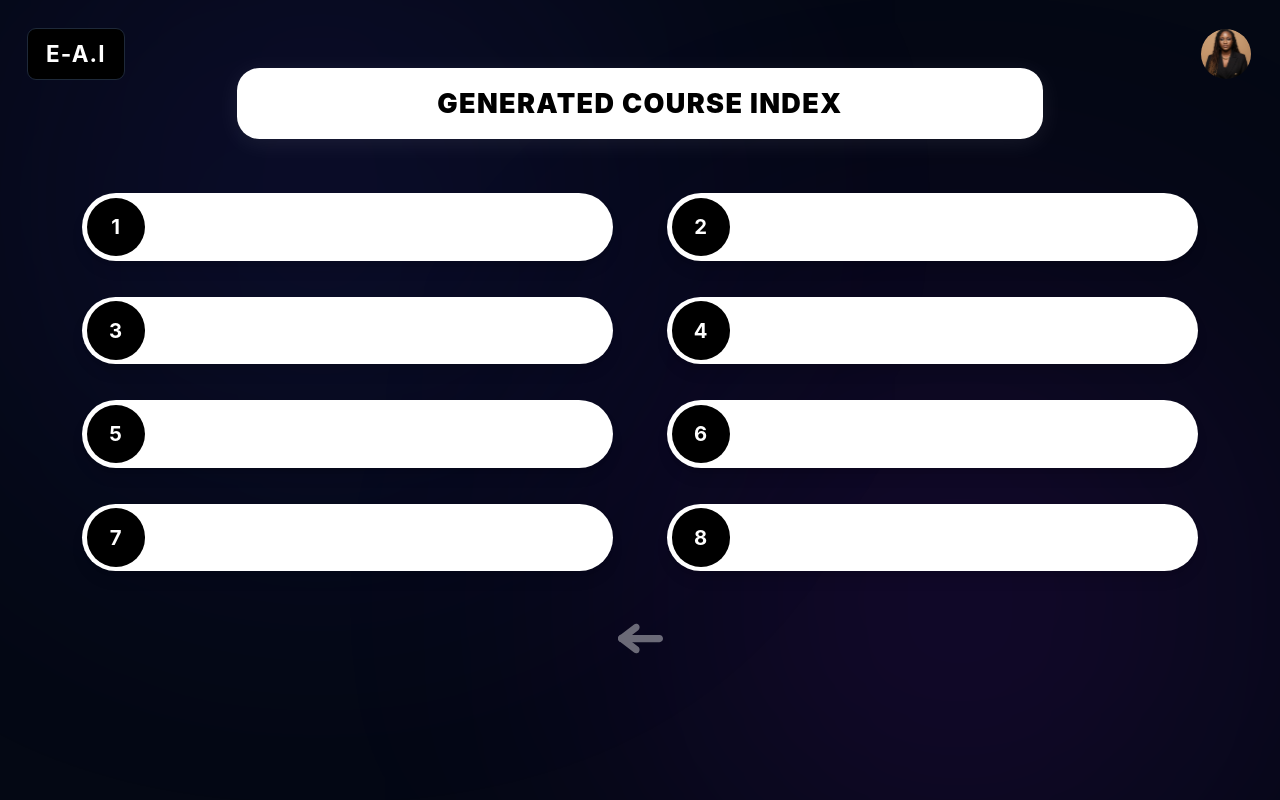
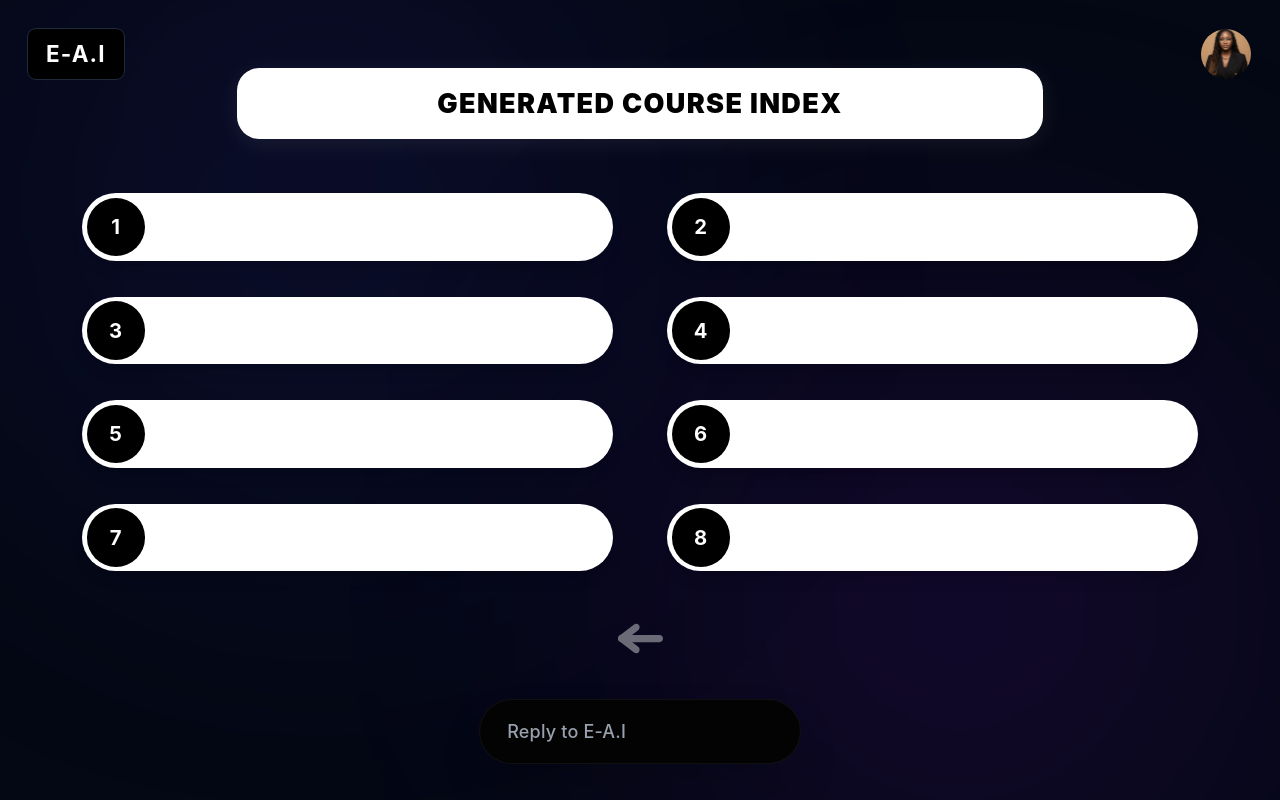
Before and after one commit to Phawaaaz/Etech, a React (Vite) app: page /course-index in a window 1280 px wide. Built offline with nearby package versions, Linux system fonts and the light colour scheme.

Commit message:
Modified ChatInputFooter: Added footer structure with input field

```diff
--- a/src/components/ChatInputFooter.jsx
+++ b/src/components/ChatInputFooter.jsx
@@ -1,3 +1,13 @@
 export default function ChatInputFooter() {
-  return <footer></footer>;
+  return (
+    <footer>
+      <div className="relative flex items-center w-full bg-[#030303] rounded-full p-1 pl-6 shadow-2xl border border-white/5">
+        <input
+          type="text"
+          placeholder="Reply to E-A.I"
+          className="flex-1 bg-transparent text-gray-300 placeholder-gray-400 outline-none py-2 md:py-3 text-sm md:text-base font-medium"
+        />
+      </div>
+    </footer>
+  );
 }
```
